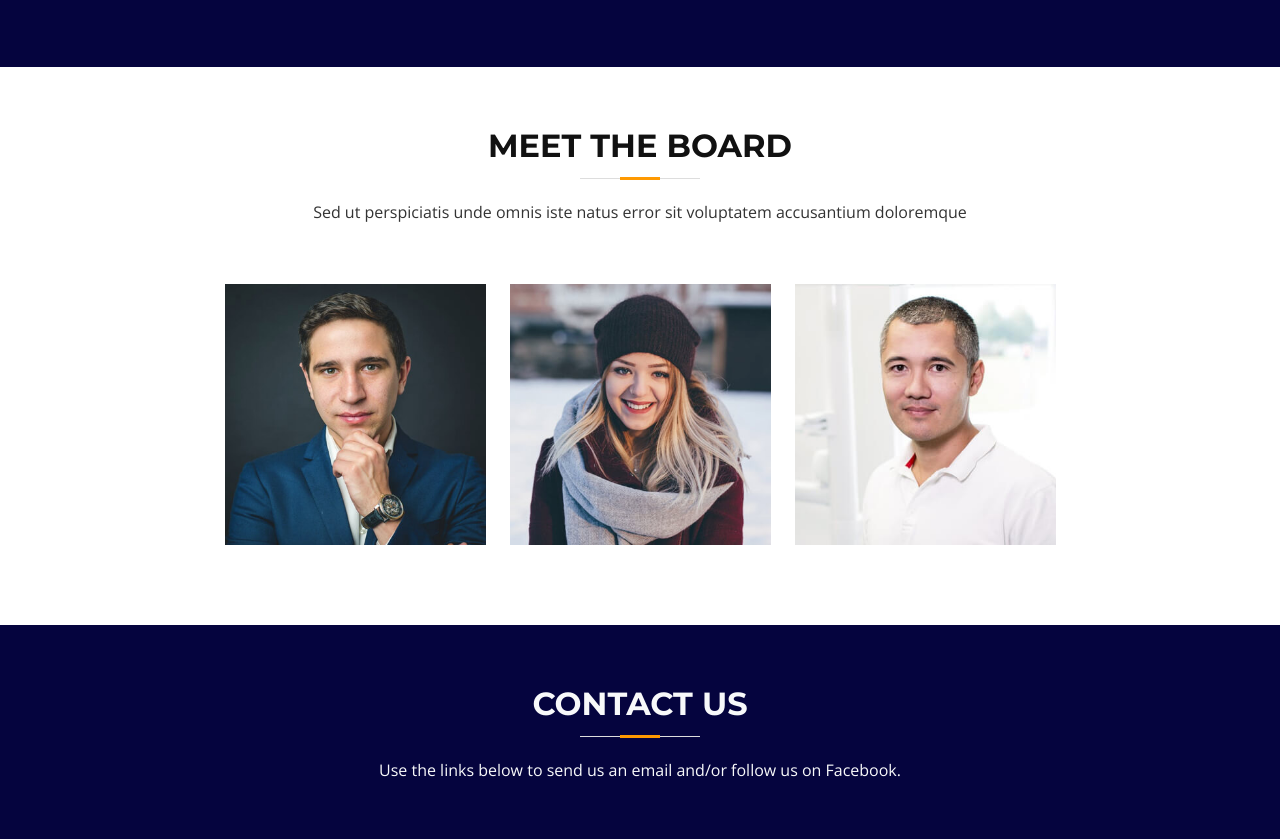
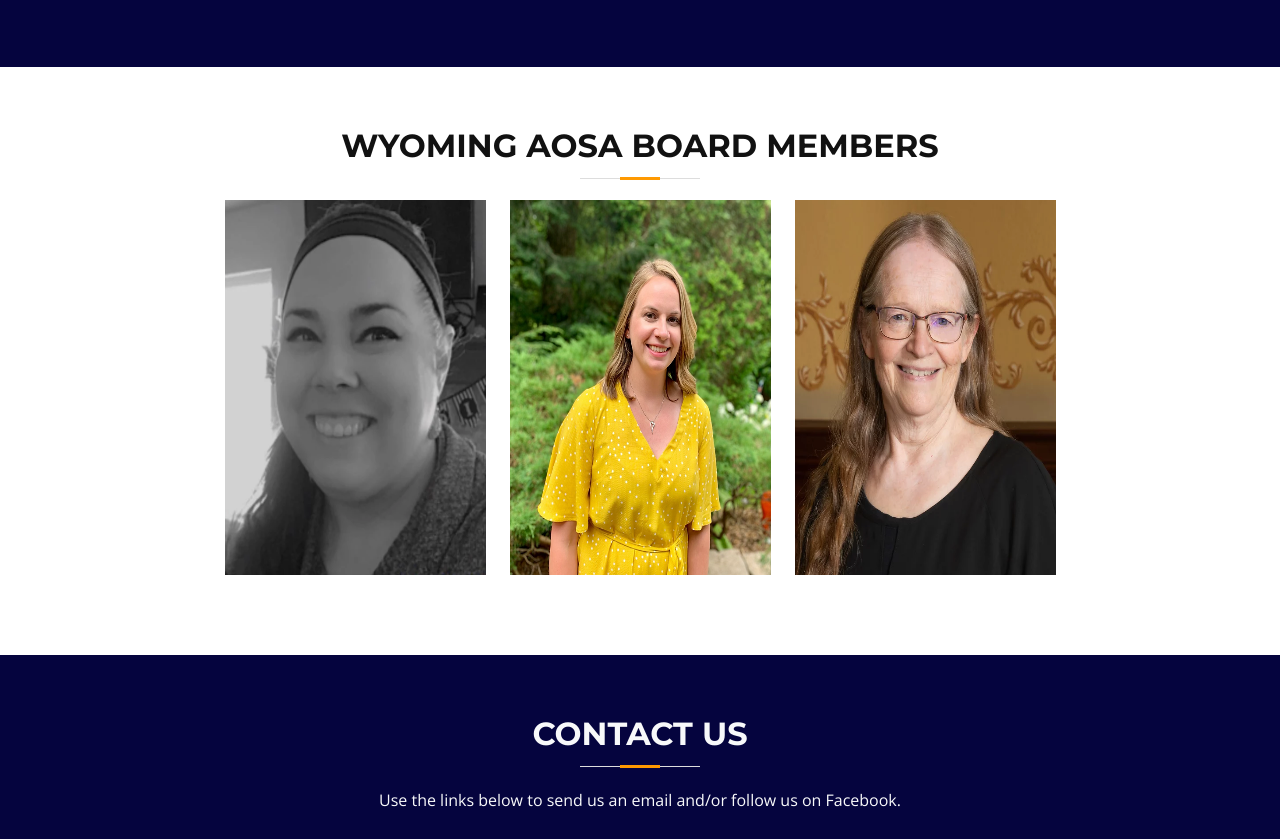
Before and after one commit to btschu/WyoAOSA, a plain HTML site: page index.html in a window 1280 px wide. Shown: the part 1283-2122 px from the top of the page. Drawn offline with nearby package versions, Linux system fonts and the light colour scheme.

Commit message:
finished

```diff
--- a/assets/css/style.css
+++ b/assets/css/style.css
@@ -1301,6 +1301,10 @@ section {
   transition: 0.2s;
 }
 
+.img-fluid {
+  height: 375px;
+}
+
 #team .member .member-info-content {
   margin-top: -50px;
   transition: margin 0.2s;
--- a/index.html
+++ b/index.html
@@ -342,15 +342,15 @@
     <section id="team">
       <div class="container" data-aos="fade-up">
         <div class="section-header">
-          <h3>Meet the Board</h3>
-          <p>Sed ut perspiciatis unde omnis iste natus error sit voluptatem accusantium doloremque</p>
+          <h3>Wyoming AOSA Board Members</h3>
+          <!-- <p>Sed ut perspiciatis unde omnis iste natus error sit voluptatem accusantium doloremque</p> -->
         </div>
 
         <div class="row justify-content-center">
 
           <div class="col-lg-3 col-md-6">
             <div class="member" data-aos="fade-up" data-aos-delay="100">
-              <img src="assets/img/team-1.jpg" class="img-fluid" alt="">
+              <img src="assets/img/team-1.png" class="img-fluid" alt="">
               <div class="member-info">
                 <div class="member-info-content">
                   <h4>Monica Huntington</h4>
@@ -368,7 +368,7 @@
 
           <div class="col-lg-3 col-md-6">
             <div class="member" data-aos="fade-up" data-aos-delay="200">
-              <img src="assets/img/team-2.jpg" class="img-fluid" alt="">
+              <img src="assets/img/team-2.png" class="img-fluid" alt="">
               <div class="member-info">
                 <div class="member-info-content">
                   <h4>Amy Hageman</h4>
@@ -386,7 +386,7 @@
 
           <div class="col-lg-3 col-md-6">
             <div class="member" data-aos="fade-up" data-aos-delay="300">
-              <img src="assets/img/team-3.jpg" class="img-fluid" alt="">
+              <img src="assets/img/team-3.png" class="img-fluid" alt="">
               <div class="member-info">
                 <div class="member-info-content">
                   <h4>MaryAnn Fritz</h4>
```
Also changed, not shown: assets/img/team-1.jpg (deleted), assets/img/team-1.png (added), assets/img/team-2.jpg (deleted), assets/img/team-2.png (added), assets/img/team-3.jpg (deleted), assets/img/team-3.png (added).
